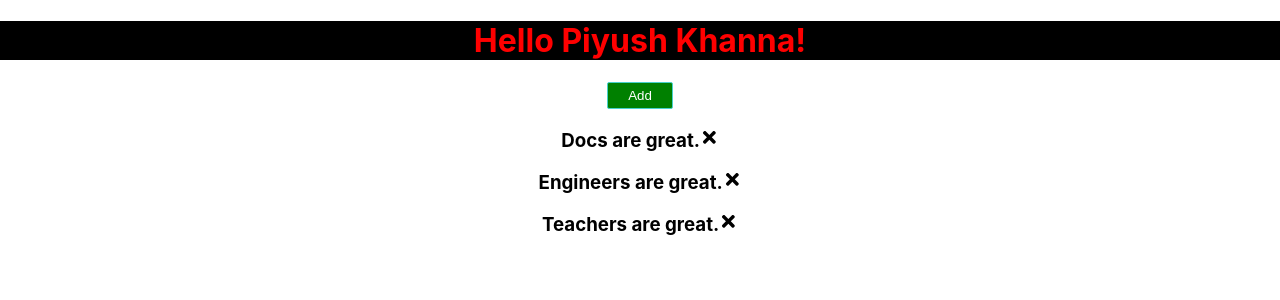
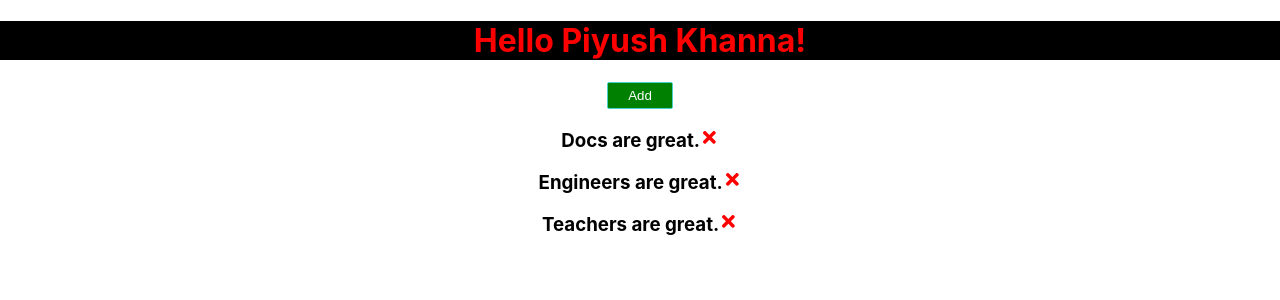
Before and after one commit to PiyushKhanna30/Task-Tracker, a React (Create React App) app: page / in a window 1280 px wide. Shown: the top 300 px of the page. Built offline with nearby package versions, Linux system fonts and the light colour scheme.

Commit message:
icon styling

```diff
--- a/src/components/Task.js
+++ b/src/components/Task.js
@@ -3,7 +3,7 @@
 const Task = ({task}) => {
     return (
         <div className="task">
-            <h3>{task.text}<FaTimes/></h3>
+            <h3>{task.text}<FaTimes style={{color:'red', cursor:'pointer'}}/></h3>
         </div>
     )
 }
```
